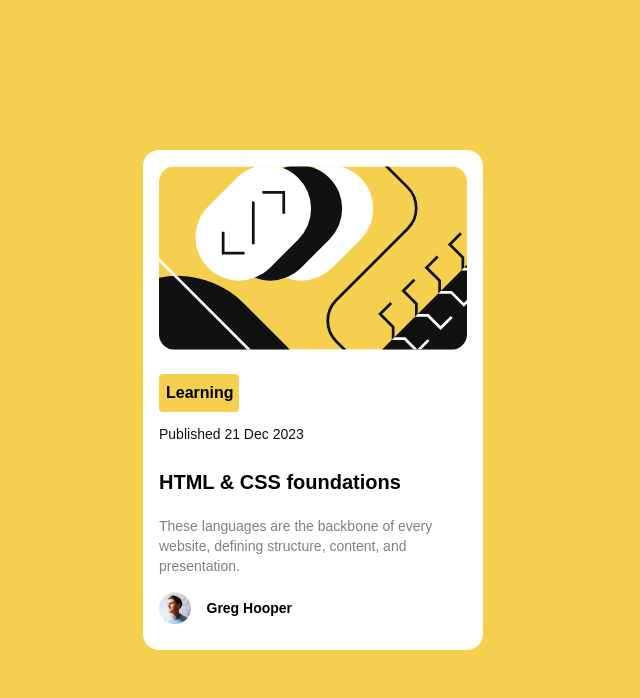
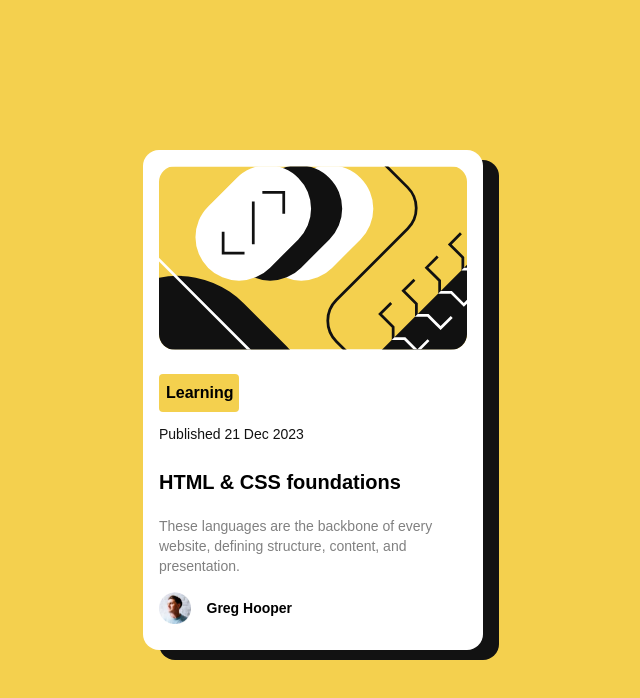
Before and after one commit to okutewonah/fm-blog-preview-card, a plain HTML site: page index.html in a window 1280 px wide. Shown: the whole page, without its empty margins (327-967 px from the left). Drawn offline with Linux system fonts and the light colour scheme.

Commit message:
shadow-box

```diff
--- a/index.html
+++ b/index.html
@@ -28,7 +28,9 @@
   </head>
   <body class="bg-yellow font-Figtree">
     <main class="flex justify-center items-center min-h-screen">
-      <div class="bg-white h-[500px] w-[340px] flex flex-col p-4 rounded-2xl">
+      <div
+        class="bg-white h-[500px] w-[340px] flex flex-col p-4 rounded-2xl shadow-3xl"
+      >
         <div>
           <img
             class="rounded-2xl"
--- a/tailwind.config.js
+++ b/tailwind.config.js
@@ -12,6 +12,9 @@ module.exports = {
       fontFamily: {
         Figtree: ["Figtree", "sans-serif"],
       },
+      boxShadow: {
+        "3xl": "16px 10px 0px 0px hsl(0, 0%, 7%)",
+      },
     },
   },
   plugins: [],
```
Also changed, not shown: dist/style.css.
